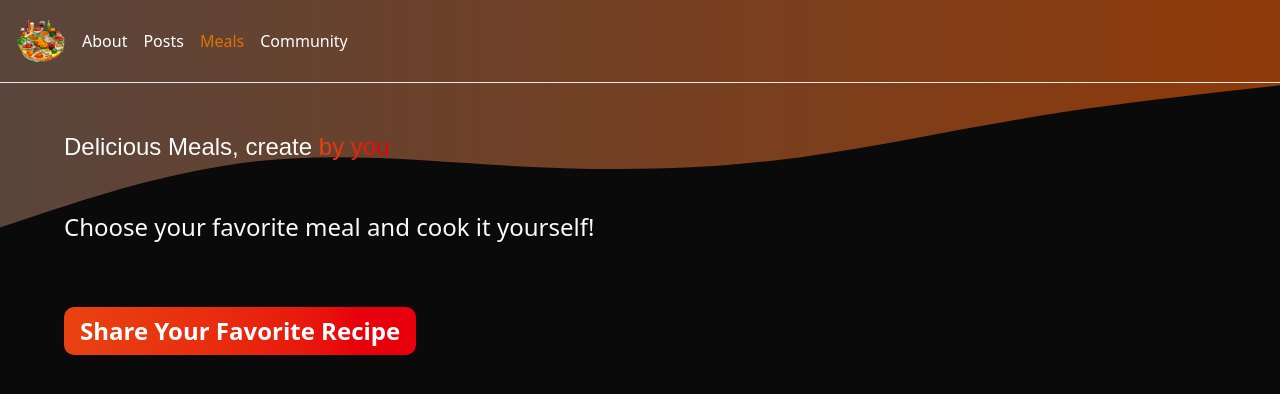
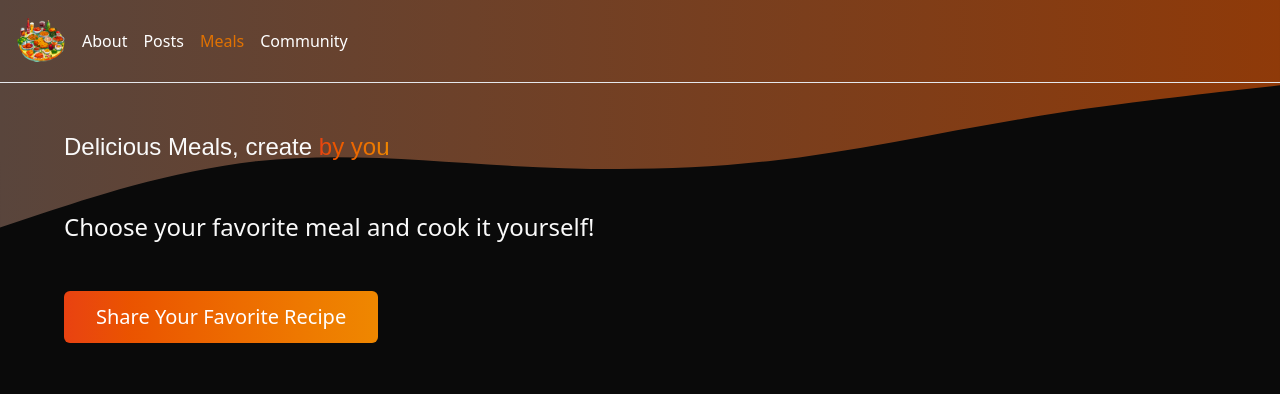
Before and after one commit to magmagmary/mgm-next, a Next.js app: page /meals in a window 1280 px wide. Shown: the top 394 px of the page. Built offline with nearby package versions, Linux system fonts and the light colour scheme; no server answers; the database is empty.

Commit message:
feat: utilize button ui component

```diff
--- a/app/meals/components/meal-item.tsx
+++ b/app/meals/components/meal-item.tsx
@@ -1,6 +1,7 @@
 import Image from "next/image"
 import Link from "next/link"
 import { Meal } from "@/lib/types/shared-types"
+import { Button } from "@/app/components/ui/button"
 
 const MealItem = ({ meal }: { meal: Meal }) => {
   return (
@@ -25,14 +26,13 @@ const MealItem = ({ meal }: { meal: Meal }) => {
       </header>
       <div className="flex flex-1 min-h-0 flex-col justify-between">
         <p className="m-0 pt-4 px-4">{meal.summary}</p>
-        <div className="p-4 text-right">
+        <Button className="w-fit ms-auto mb-4 me-4" size={'sm'}>
           <Link
             href={`/meals/${meal.slug}`}
-            className="mt-4 inline-block rounded-lg bg-[linear-gradient(90deg,#f9572a,#ff9b05)] px-4 py-2 font-bold text-white no-underline hover:bg-[linear-gradient(90deg,#fd4715,#f9b241)] hover:shadow-[0_0_12px_rgba(242,100,18,0.8)] active:bg-[linear-gradient(90deg,#fd4715,#f9b241)] active:shadow-[0_0_12px_rgba(242,100,18,0.8)]"
           >
             View Details
           </Link>
-        </div>
+        </Button>
       </div>
     </article>
   )
--- a/app/meals/page.tsx
+++ b/app/meals/page.tsx
@@ -2,6 +2,7 @@ import Link from "next/link"
 import MealsGrid from "./components/meals-grid"
 import { getMeals } from "@/lib/service/meals";
 import { Suspense } from "react";
+import { Button } from "../components/ui/button";
 
 const Meals = async () => {
   const meals = await getMeals();
@@ -15,20 +16,19 @@ const MealsPage = async () => {
       <header className="flex flex-col gap-12 mt-12 mb-20 mx-auto w-[90%] max-w-300 text-foreground text-2xl">
         <h1 className="font-[Montserrat,sans-serif]">
           Delicious Meals, create{" "}
-          <span className="bg-linear-to-r from-primary to-destructive bg-clip-text text-transparent">
+          <span className="bg-linear-to-r from-primary to-secondary bg-clip-text text-transparent">
             by you
           </span>
         </h1>
         <p className="m-0">Choose your favorite meal and cook it yourself!</p>
 
-        <p className="m-0">
+        <Button className="w-fit">
           <Link
             href="/meals/share"
-            className="inline-block mt-4 py-2 px-4 rounded-lg bg-linear-to-r from-primary to-destructive text-white font-bold no-underline"
           >
             Share Your Favorite Recipe
           </Link>
-        </p>
+        </Button>
       </header>
       <main className="w-[90%] max-w-300 mx-auto mb-4 text-amber-800">
         <Suspense fallback={<p className="text-center text-2xl font-bold">Fetching meals...</p>}>
```
